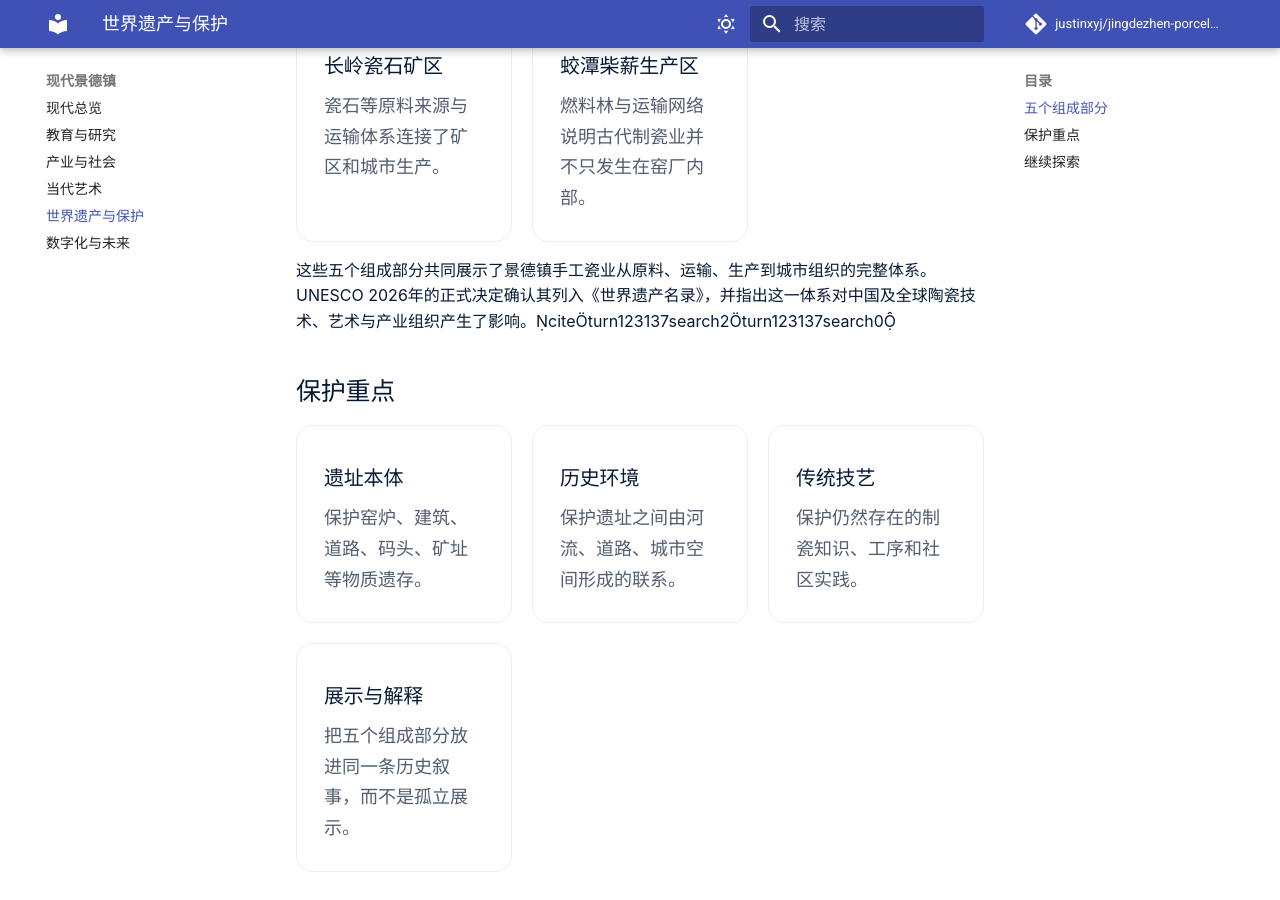
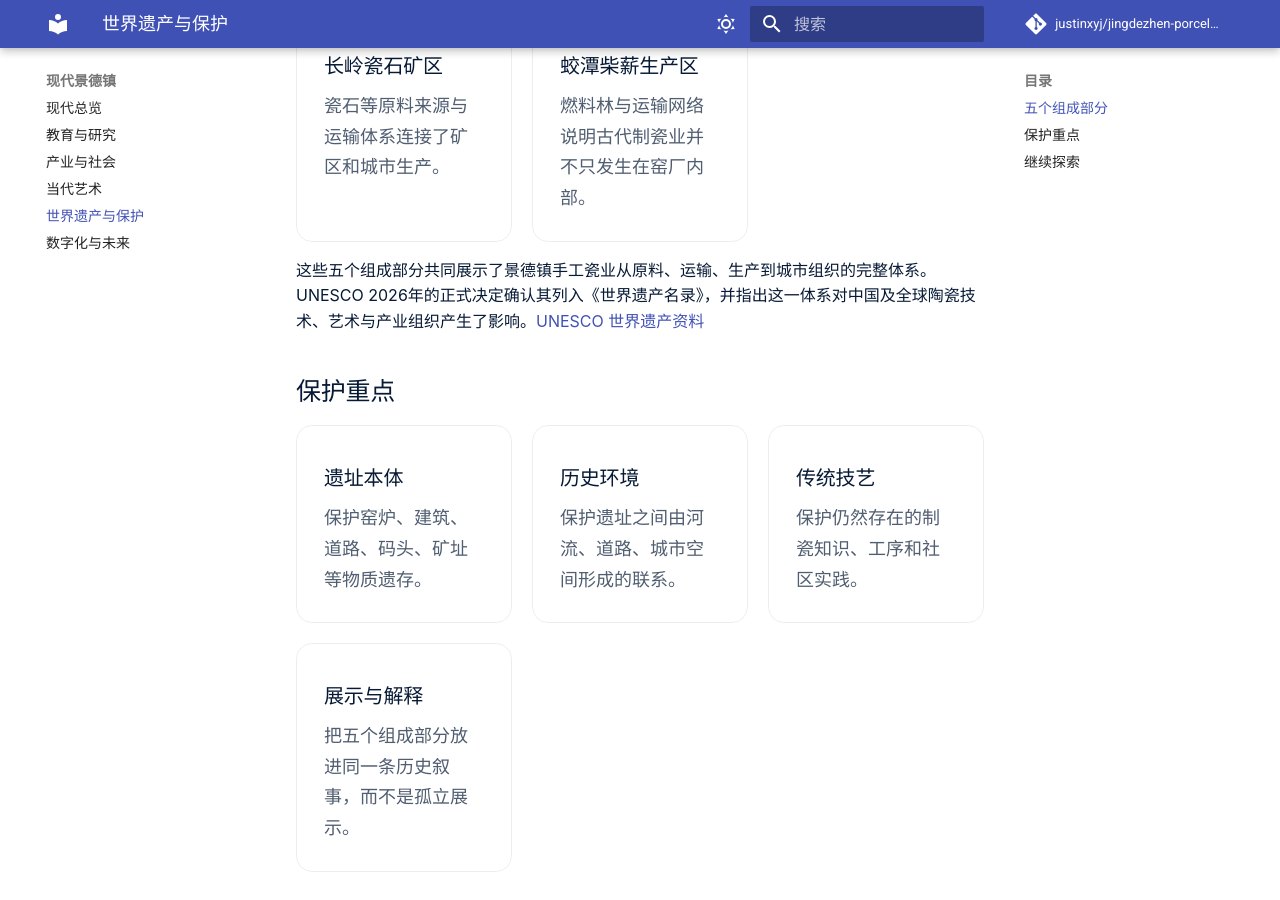
Before and after one commit to justinxyj/jingdezhen-porcelain-wiki, an MkDocs documentation site: the page built from docs/contemporary/heritage.md, in a window 1280 px wide and 900 px high, scrolled down 1711 px. Built offline with MkDocs 1.6.1 and Material for MkDocs 9.7.7, drawn with Linux system fonts in a browser that asks for light colours; a script that is not in the unit is left out; comment, search, counter and statistics services are not loaded.

Commit message:
fix: remove broken inline citation artifacts

```diff
--- a/docs/contemporary/heritage.md
+++ b/docs/contemporary/heritage.md
@@ -26,7 +26,7 @@
   <div class="museum-card"><span>1765-005</span><h3>蛟潭柴薪生产区</h3><p>燃料林与运输网络说明古代制瓷业并不只发生在窑厂内部。</p></div>
 </div>
 
-这些五个组成部分共同展示了景德镇手工瓷业从原料、运输、生产到城市组织的完整体系。UNESCO 2026年的正式决定确认其列入《世界遗产名录》，并指出这一体系对中国及全球陶瓷技术、艺术与产业组织产生了影响。citeturn123137search2turn123137search0
+这些五个组成部分共同展示了景德镇手工瓷业从原料、运输、生产到城市组织的完整体系。UNESCO 2026年的正式决定确认其列入《世界遗产名录》，并指出这一体系对中国及全球陶瓷技术、艺术与产业组织产生了影响。[UNESCO 世界遗产资料](https://whc.unesco.org/en/list/1765/)
 
 ## 保护重点
 
```
